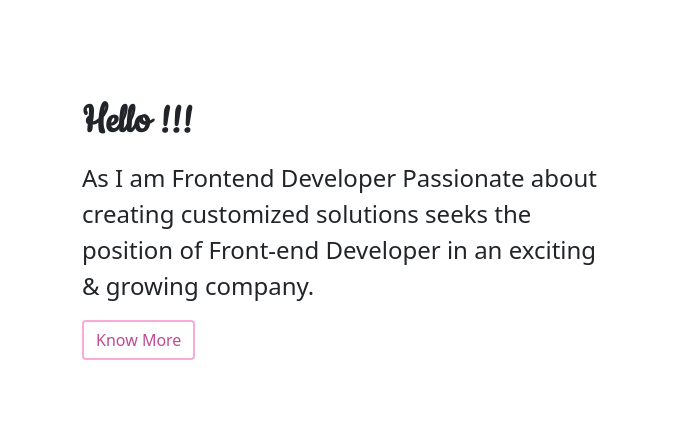
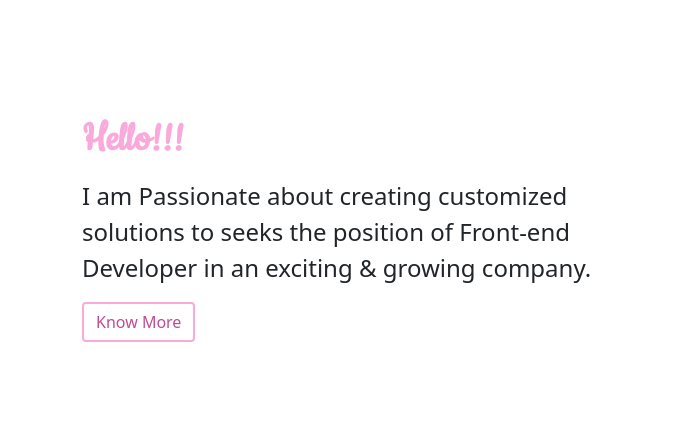
Before and after one commit to bhagyashrilm/portfolio, a plain HTML site: page index.html in a window 1280 px wide. Shown: the part 112-534 px from the top of the page, 0-677 px from the left. Drawn offline with nearby package versions, Linux system fonts and the light colour scheme.

Commit message:
changed foot design

```diff
--- a/JS/letter.js
+++ b/JS/letter.js
@@ -1,4 +1,4 @@
-const message = 'Hello !!!';
+const message = 'Hello!!!';
 
 const typingPromises = (message, timeout) =>
   [...message].map(
--- a/index.html
+++ b/index.html
@@ -10,7 +10,7 @@
 
   </style>
   <link rel="stylesheet" href="CSS/style.css">
-  <link rel="icon" type="image/x-icon" href="/images/favicon.ico">
+  <link rel="icon" type="image/x-icon" href="/images/favicon-32x32.png">
   <script src="JS/letter.js"></script>
   <link href="https://pro.fontawesome.com/releases/v5.10.0/css/all.css" rel="stylesheet" />
   <script src="JS/jquery-3.6.0.js"></script>
@@ -86,9 +86,9 @@
           height="300" loading="lazy">
       </div>
       <div class="col-lg-6">
-        <h1 class="display-5 fw-bold lh-1 mb-3" style="font-family: cookie; font-size:2.75rem"></h1>
-        <p class="lead"style="font-size:1.50rem" id="intro"> As I am Frontend Developer Passionate about creating customized solutions
-          seeks the position of Front-end Developer in an exciting & growing company.<br><p id="hide4" style="font-size:1.50rem">i have spark of interest in web design which pioneer my interest in resourcefulness content.love to play with fonts to color and then animations to transitions makes design even more creative and attractive to me.</p><button type="button" class="btn" id="slidetoggle4">Know More</button>
+        <h1 class="display-5 fw-bold lh-1 mb-3" style="font-family: cookie;color:#faa9db; font-size:2.75rem">Hel</h1>
+        <p class="lead"style="font-size:1.50rem" id="intro"> I am Passionate about creating customized solutions
+        to seeks the position of Front-end Developer in an exciting & growing company.<br><p id="hide4" class="lead" style="font-size:1.50rem">I have spark of interest in web design which pioneer my interest in resourcefulness content.love to play with fonts to color and then animations to transitions makes design even more creative and attractive to me.</p><button type="button" class="btn" id="slidetoggle4">Know More</button>
         </p>
         <div id="education"></div>
       </div>
```
Also changed, not shown: CSS/style.css (+0 -8 lines), Images/favicon-16x16.png (added), Images/favicon-32x32.png (added).
